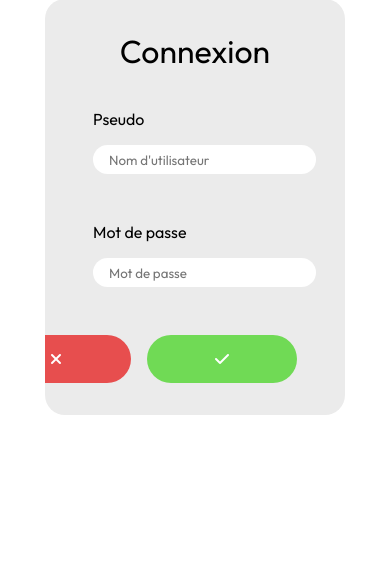
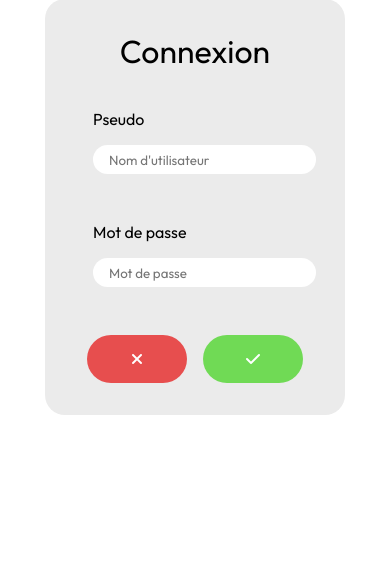
Before and after one commit to xelaco/NuitInfo2021Corrige, a PHP site: page /connexion.php in a window 390 px wide. Shown: the part 142-724 px from the top of the page. Run offline with PHP 8.4, Linux system fonts and the light colour scheme; data that the repository does not hold is empty; some libraries are stand-ins or nearby versions.

Commit message:
Responsive test

```diff
--- a/css/form_style.css
+++ b/css/form_style.css
@@ -61,7 +61,7 @@ form,
     align-self: flex-end;
     justify-self: flex-end;
     width: 15%;
-    min-width: 150px;
+    min-width: 100px;
     margin-top: 1rem;
     border-radius: 50px;
     overflow: hidden;
@@ -129,8 +129,8 @@ form,
 
 .btn-div-connect {
     display: flex;
-    justify-content: flex-end;
-    align-content: flex-end;
+    justify-content: center;
+    align-content: center;
     width: 100%;
 }
 
@@ -141,7 +141,7 @@ form,
 .btn-annulate {
     padding: 1rem 2rem;
     width: 15%;
-    min-width: 150px;
+    min-width: 100px;
     background-color: var(--colorAnnulate);
     border-radius: 50px;
     display: flex;
```
